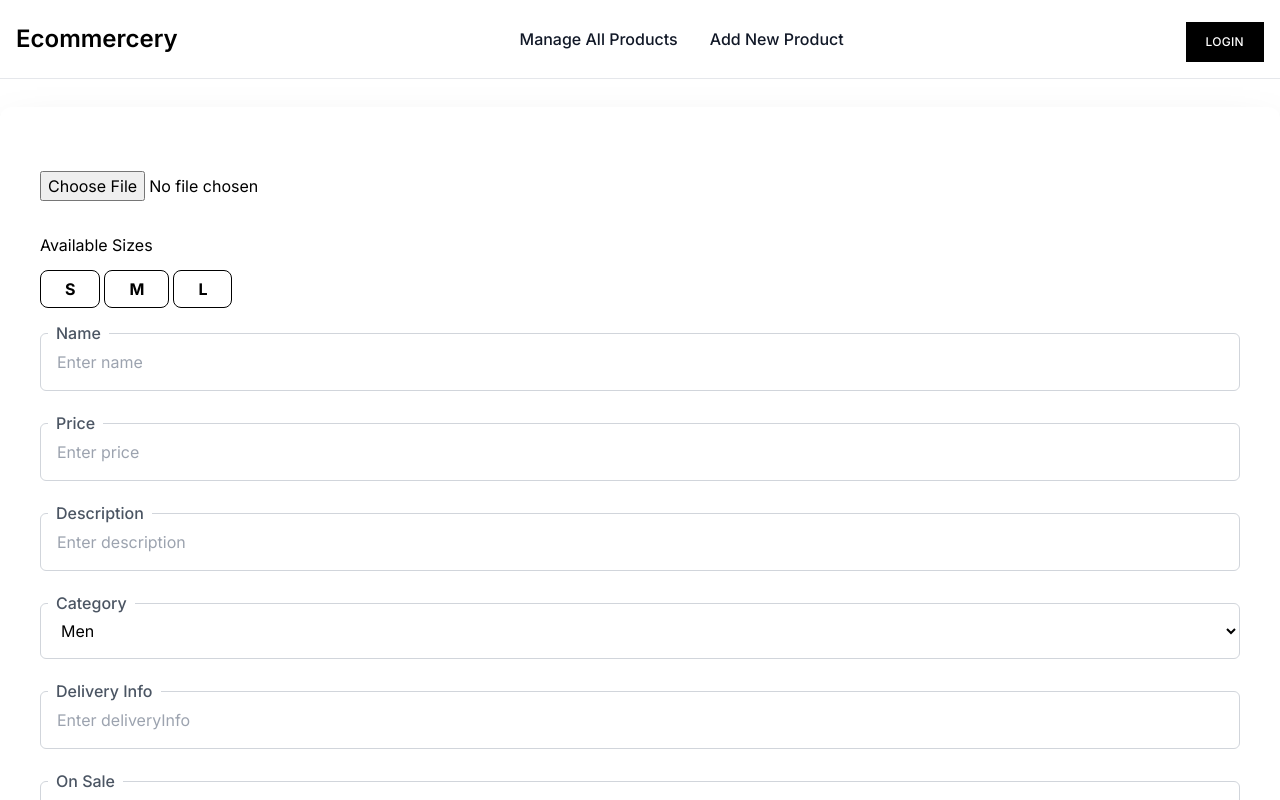
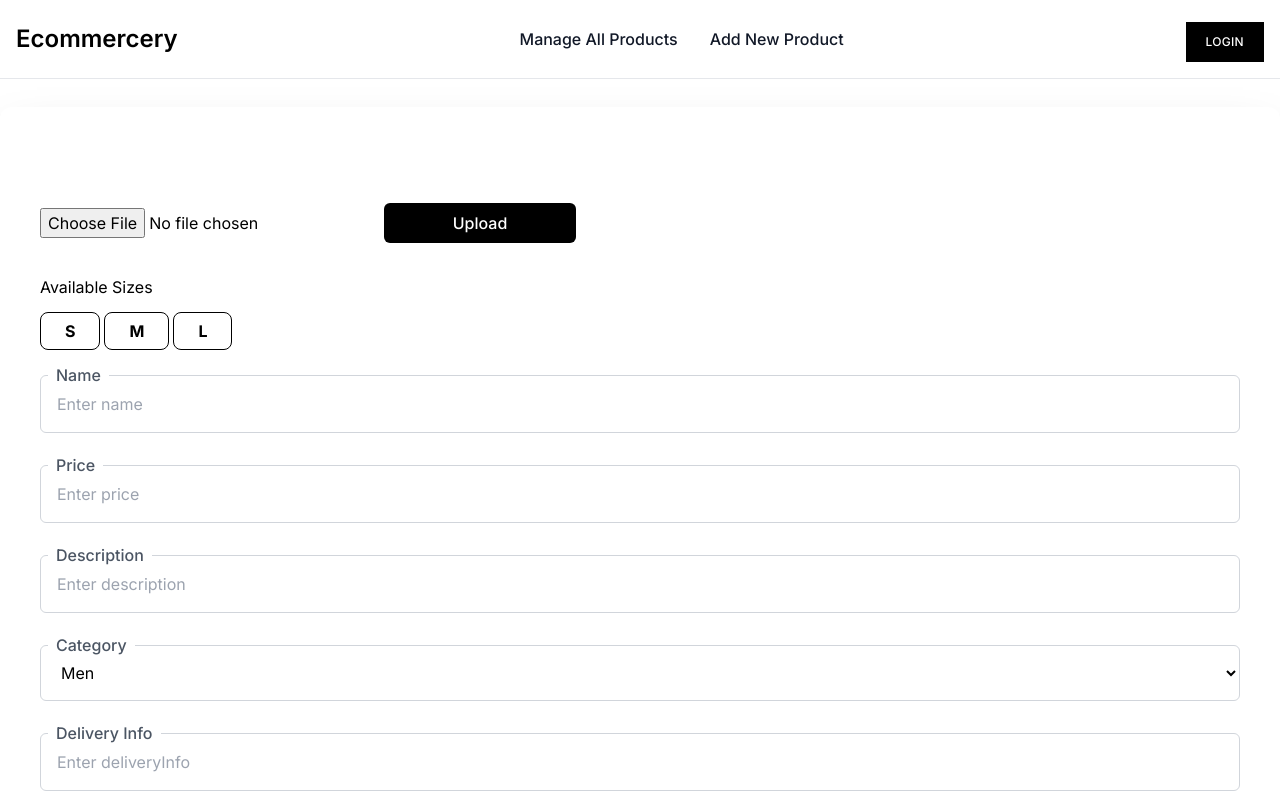
Before and after one commit to neelesh133/E-commerce, a Next.js app: page /admin-view/add-product in a window 1280 px wide. Shown: the top 800 px of the page. Built offline with nearby package versions, Linux system fonts and the light colour scheme.

Commit message:
bug fixes in add product

```diff
--- a/src/app/admin-view/add-product/page.js
+++ b/src/app/admin-view/add-product/page.js
@@ -19,8 +19,7 @@ import {
   ref,
   uploadBytesResumable,
 } from "firebase/storage";
-import Cookies from "js-cookie";
-import { useContext, useState } from "react";
+import { useContext, useRef, useState } from "react";
 import toast from "react-hot-toast";
 
 const app = initializeApp(firebaseConfig);
@@ -69,20 +68,25 @@ const initialFormData = {
 
 export default function AdminView() {
   const { pageLevelLoader, setPageLevelLoader } = useContext(GlobalContext);
+  const  [uploadState, setUploadState]  = useState(false);
   const [formData, setFormData] = useState(initialFormData);
-  const handleImage = async (e) => {
-    // console.log(e.target.files);
+  const refImage = useRef(null);
+
+  const handleImage = async () => {
+    // console.log(refImage.current.files);
+    setPageLevelLoader(true);
     const extractImageUrl = await helperForUploadingImageToFirebase(
-      e.target.files[0]
+      refImage.current.files[0]
     );
     // console.log(extractImageUrl);
-
     if (extractImageUrl !== "") {
       setFormData({
         ...formData,
         imageUrl: extractImageUrl,
       });
     }
+    setPageLevelLoader(false);
+    setUploadState(true);
   };
 
   function handleTileClick(getCurrentItem) {
@@ -113,17 +117,25 @@ export default function AdminView() {
 
     // console.log(res);
   };
-// console.log(Cookies.get('token') !== undefined);
+
   return (
     <div className="w-full mt-5 mr-0 mb-0 ml-0 relative">
       <div className="flex flex-col items-start justify-start p-10 bg-white shadow-2xl rounded-xl relative">
         <div className="w-full mt-6 mr-0 mb-0 ml-0 space-y-8">
-          <input
-            type="file"
-            accept="image/*"
-            max="1000000"
-            onChange={handleImage}
-          />
+          <input type="file" accept="image/*" max="1000000" ref={refImage} />
+          <button
+            onClick={handleImage}
+            className={`h-10 w-48 ${uploadState ?`bg-slate-800`:`bg-black`} text-md text-white font-medium rounded-md`}
+            disabled={(uploadState)}
+          >
+            {(!uploadState) ? (
+              pageLevelLoader ? (
+                <Spinner text="Uploading" />
+              ) : (
+                "Upload"
+              )
+            ) : `Uploaded`}
+          </button>
           <div className="flex gap-2 flex-col">
             <label htmlFor="">Available Sizes</label>
             <TileComponent
@@ -165,7 +177,11 @@ export default function AdminView() {
               onClick={handleAddProduct}
               className="inline-flex w-full items-center justify-center bg-black px-6 py-4 text-lg text-white font-medium uppercase tracking-wide"
             >
-              {pageLevelLoader ? <Spinner text="Adding Product" /> : "ADD PRODUCT"}
+              {pageLevelLoader ? (
+                <Spinner text="Adding Product" />
+              ) : (
+                "ADD PRODUCT"
+              )}
             </button>
           </div>
         </div>
--- a/src/app/api/admin/add-product/route.js
+++ b/src/app/api/admin/add-product/route.js
@@ -3,6 +3,7 @@ import Product from "@/models/product";
 import Joi from "joi";
 import Cookies from "js-cookie";
 import { NextResponse } from "next/server";
+import { cookies } from 'next/headers'
 
 const AddNewProductSchema = Joi.object({
   name: Joi.string().required(),
@@ -21,9 +22,9 @@ export const dynamic = "force-dynamic";
 export async function POST(req) {
   try {
     await connectToDB();
-    // console.log(typeof Cookies.get("token"));
-    if (typeof Cookies.get("token") !== 'undefined') {
-      console.log("if");
+    const cookieStore = cookies()
+    const token = cookieStore.get('token')
+    if (typeof(token) !== 'undefined') {
 
       const user = "admin";
       if (user === "admin") {
```
